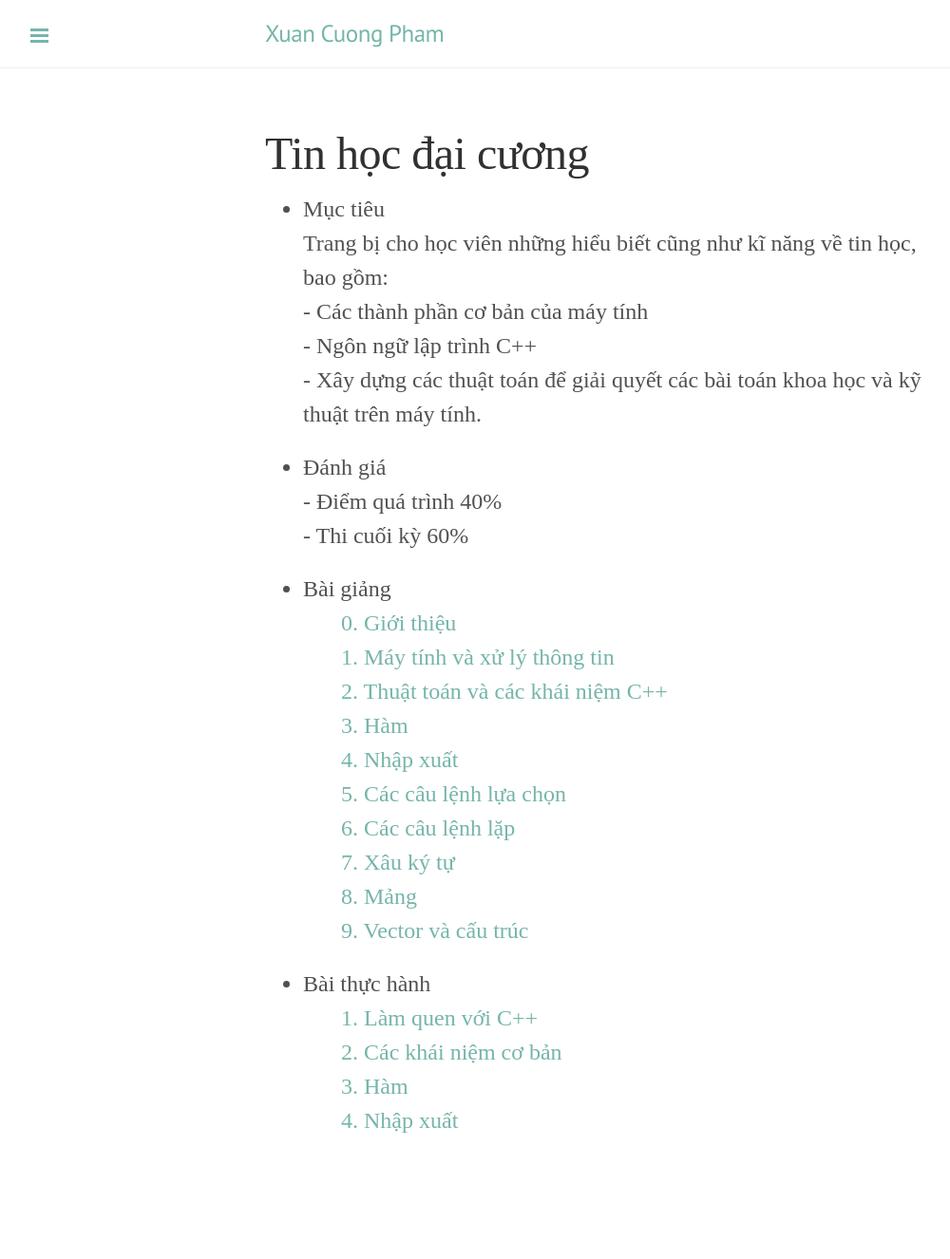
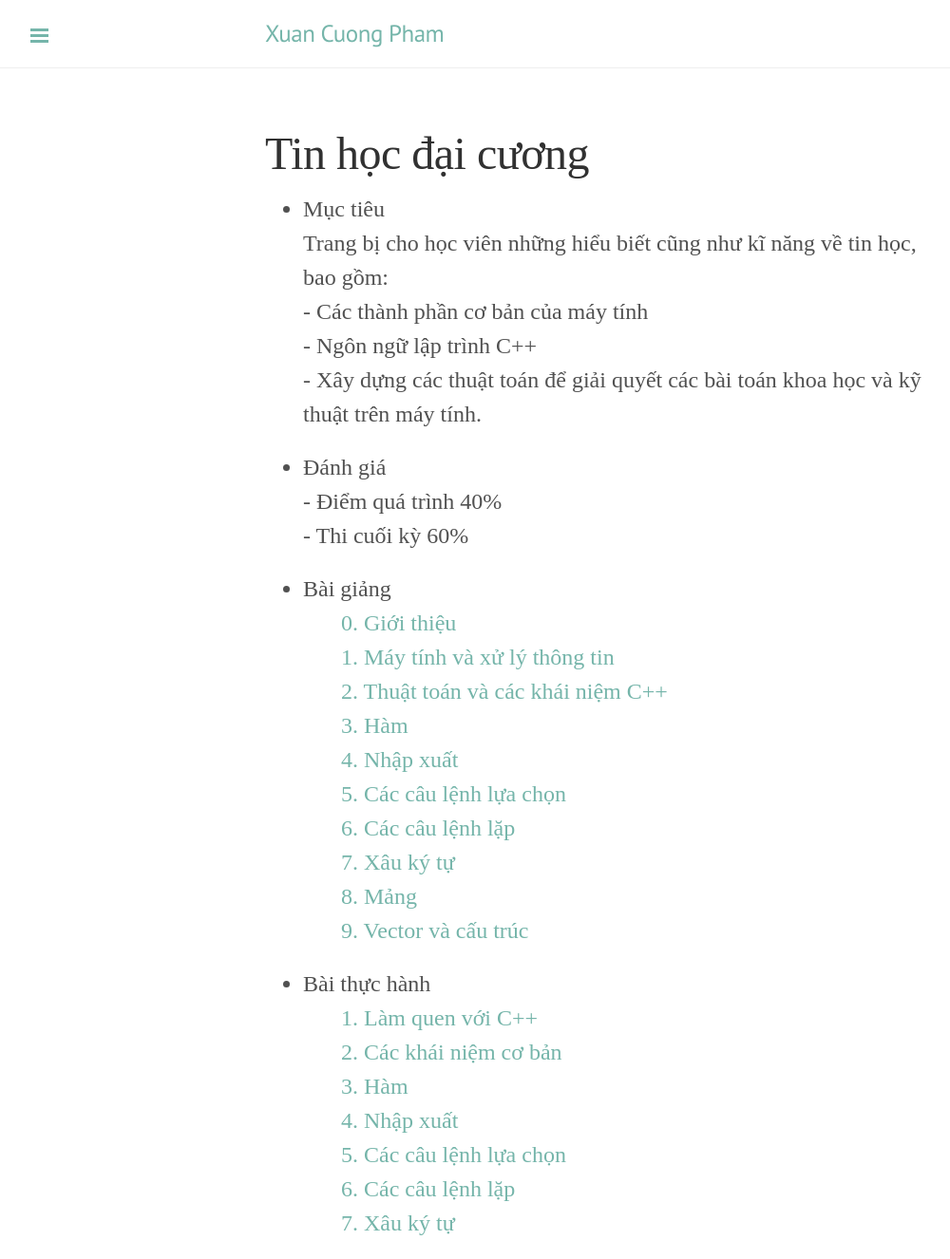
Before and after one commit to villahp/villahp.github.io, a Jekyll site: the page built from teaching/tdc.html, in a window 1280 px wide. Shown: the whole page at 95% size, without its empty margins (1-1001 px from the left). Built offline with Jekyll 4.4.1, drawn with Linux system fonts in a browser that asks for light colours; Markdown is read by kramdown in place of the engine named in the settings; before the commit the page ends 1218 px from its top, so only the background shows below that.

Commit message:
update TH TDC 567

```diff
--- a/teaching/tdc.html
+++ b/teaching/tdc.html
@@ -39,6 +39,9 @@ title: Tin đại cương
 		<li> <a href="/download/TH-TDC/TH 2.pdf">2. Các khái niệm cơ bản</a>
 		<li> <a href="/download/TH-TDC/TH 3.pdf">3. Hàm</a>
 		<li> <a href="/download/TH-TDC/TH 4.pdf">4. Nhập xuất</a>
+		<li> <a href="/download/TH-TDC/TH 5.pdf">5. Các câu lệnh lựa chọn</a>
+		<li> <a href="/download/TH-TDC/TH 6.pdf">6. Các câu lệnh lặp</a>
+		<li> <a href="/download/TH-TDC/TH 7.pdf">7. Xâu ký tự</a>
 	</ul>
 </ul>
 </font>
```
Also changed, not shown: 3 other files.
